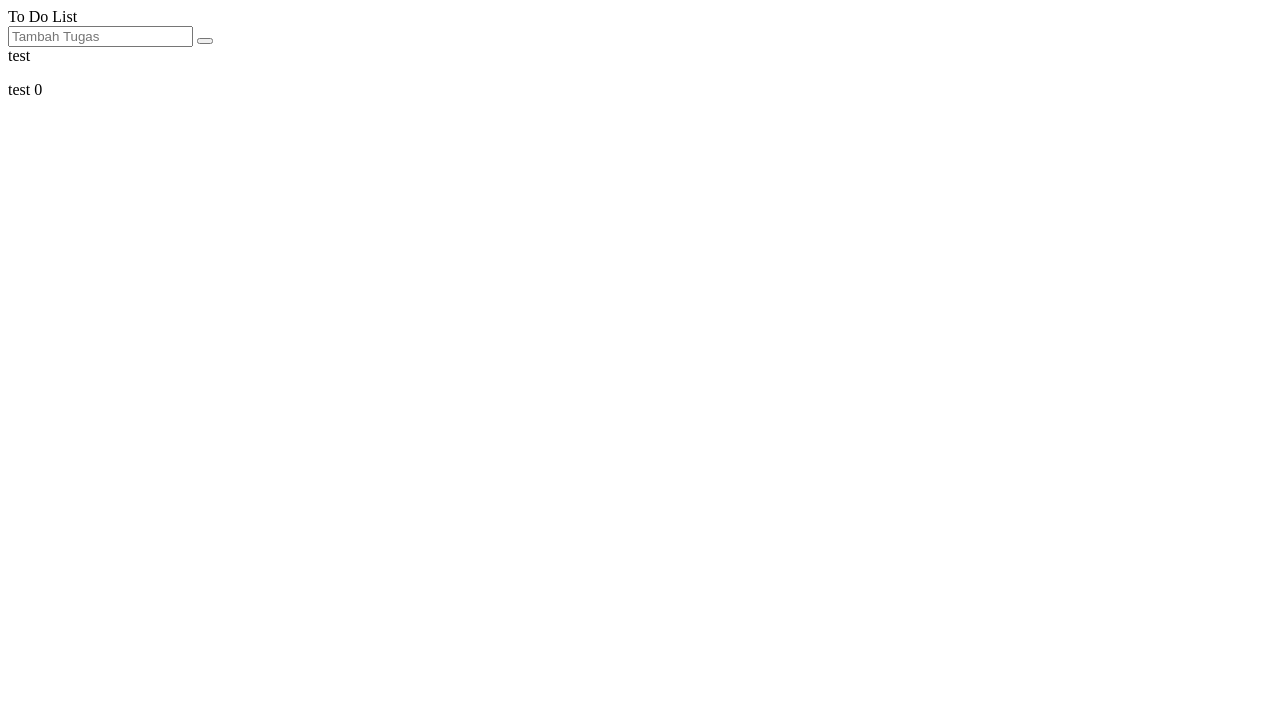
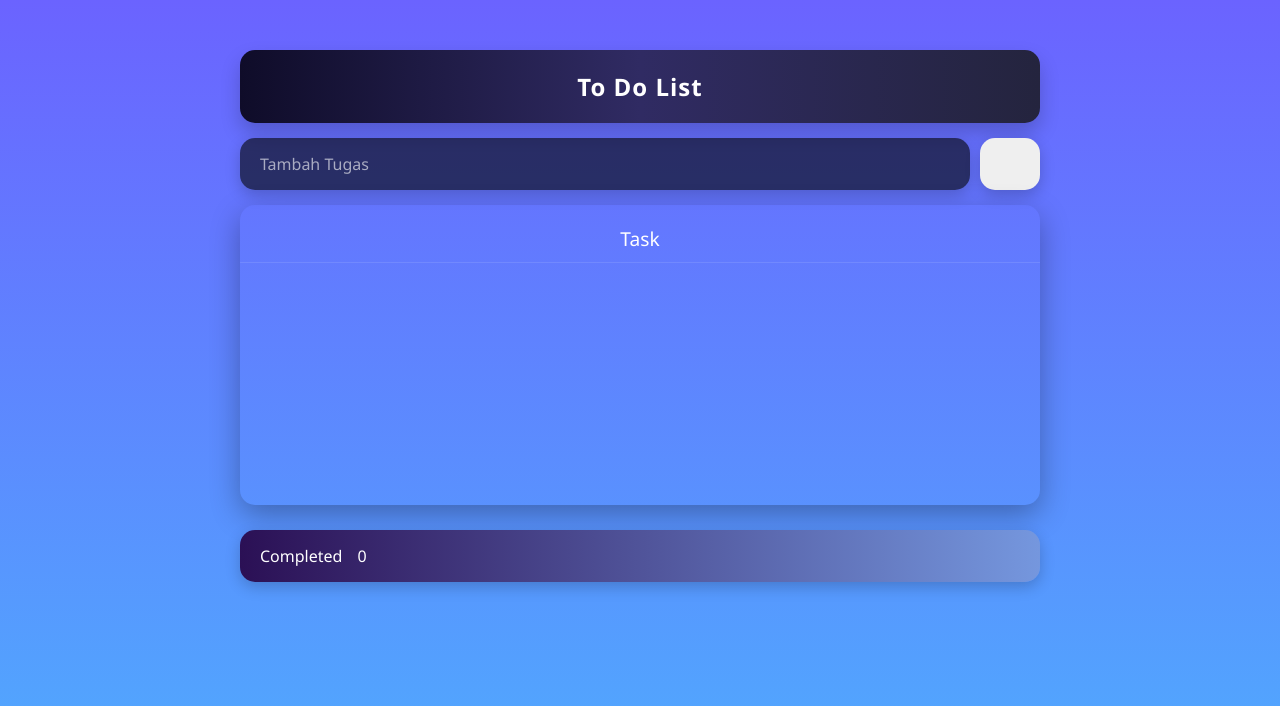
Before and after one commit to aristokragus/Tugas-To-Do-List, a plain HTML site: page index.html in a window 1280 px wide. Drawn offline with Linux system fonts and the light colour scheme.

Commit message:
Membuat CSS sederhana

```diff
--- a/index.html
+++ b/index.html
@@ -20,12 +20,12 @@
         </div>
 
         <div class="task-container">
-            <div class="title-section"> test </div>
+            <div class="title-section"> Task </div>
             <ul id="activeList"></ul>
         </div>
 
         <div class="completed-toggle" onclick="toggleCompletedSection()">
-            <span>test</span>
+            <span>Completed</span>
             <span class="completed-count" id="countDisplay">0</span>
             <i class="" id="toggleIcon"></i>
         </div>
--- a/style.css
+++ b/style.css
@@ -0,0 +1,106 @@
+* {
+    margin: 0;
+    padding: 0;
+    box-sizing: border-box;
+    font-family: 'Segoe UI', Tahoma, Geneva, Verdana, sans-serif;
+}
+
+body {
+    padding-top: 50px ;
+    display: flex;
+    justify-content: center;
+    align-items: flex-start;
+
+    background: linear-gradient(180deg, #6b63ff 0%, #4facfe 100%);
+    min-height: 100vh;
+}
+
+.container {
+    width: 800px;
+    display: flex;
+    flex-direction: column;
+    gap: 15px;
+}
+
+.header {
+    background: linear-gradient(to right, #0f0c29, #302b63, #24243e);
+    color: white;
+    padding: 20px;
+    text-align: center;
+    border-radius: 15px;
+    font-size: 1.5rem;
+    font-weight: 600;
+    box-shadow: 0 10px 20px rgba(0,0,0,0.2);
+    letter-spacing: 1px;
+}
+
+.input-group {
+    width: 100%;
+    display: flex;
+    gap: 10px;
+}
+
+#taskInput {
+    flex-grow: 1;
+    padding: 15px 20px;
+    border-radius: 15px;
+    border: none;
+    background: rgba(0,0,0,0.6);
+    color: white;
+    font-size: 1rem;
+    outline: none;
+    box-shadow: 0 5px 15px rgba(0,0,0,0.2);
+}
+#taskInput::placeholder {color: rgba(255, 255, 255, 0.6);}
+
+.add-btn {
+    width: 60px;
+    border: none;
+    border-radius: 15px;
+    background: linear-gradient(to right #00b4db, #0083b0);
+    color: white;
+    font-size: 1.2rem;
+    cursor: pointer;
+    box-shadow: 0 5px 15px rgba(0,0,0,0.2);
+    transition: transform 0.2s;
+    display: flex;
+    align-items: center;
+    justify-content: center;
+}
+
+.add-btn:hover {transform: scale(1.0);}
+.add-btn:active {transform: scale(0.95);}
+
+.task-container {
+    background: linear-gradient(to bottom #000000e6, #1a1a2e);
+    border-radius: 15px;
+    padding: 10px 0;
+    min-height: 300px;
+    box-shadow: 0 10px 30px rgba(0,0,0,0.3);
+    overflow: hidden;
+}
+
+.title-section {
+    color: white;
+    text-align: center;
+    padding: 10px;
+    font-size: 1.2rem;
+    border-bottom: 1px solid rgba(255,255,255,0.1);
+    margin-bottom: 5px;
+}
+
+.completed-toggle {
+    background: linear-gradient(to right, #2b1055, #7597de);
+    color: white;
+    padding: 15px 20px;
+    border-radius: 15px;
+    display: flex;
+    align-items: center;
+    gap: 15px;
+    cursor: pointer;
+    user-select: none;
+    box-shadow: 0 5px 15px rgba(0,0,0,0.2);
+    margin-top: 10px;
+    transition: transform 0.2s;
+}
+.completed-toggle:active {transform: scale(1.0);}
```
